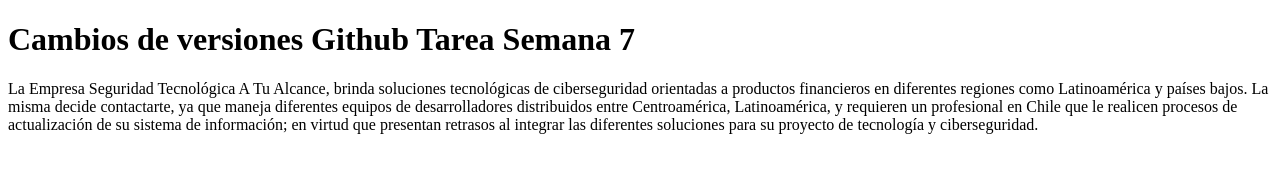
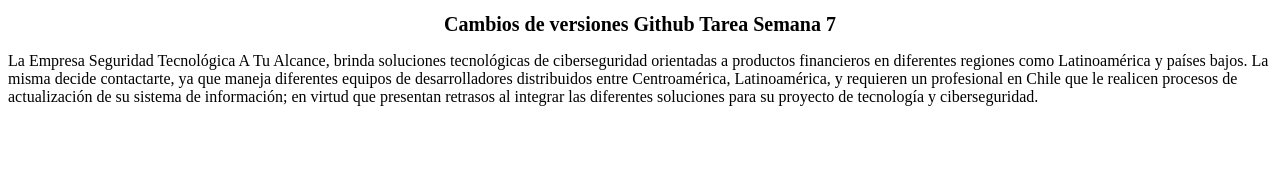
Before and after one commit to vmdlc/Repositorio1_Semana7, a plain HTML site: page Index.html in a window 1280 px wide. Drawn offline with Linux system fonts and the light colour scheme.

Commit message:
Se agrega estilo a los h1

```diff
--- a/Index.html
+++ b/Index.html
@@ -6,6 +6,12 @@
         <title>Empresa Seguridad Tecnológica A Tu Alcance</title>
     </head>
     <body>
+        <style>
+            h1{
+                text-align: center;
+                font-size: 20px;
+            }
+        </style>
         <h1>Cambios de versiones Github Tarea Semana 7</h1>
         <p>
             La Empresa Seguridad Tecnológica A Tu Alcance, brinda soluciones tecnológicas de ciberseguridad
```
